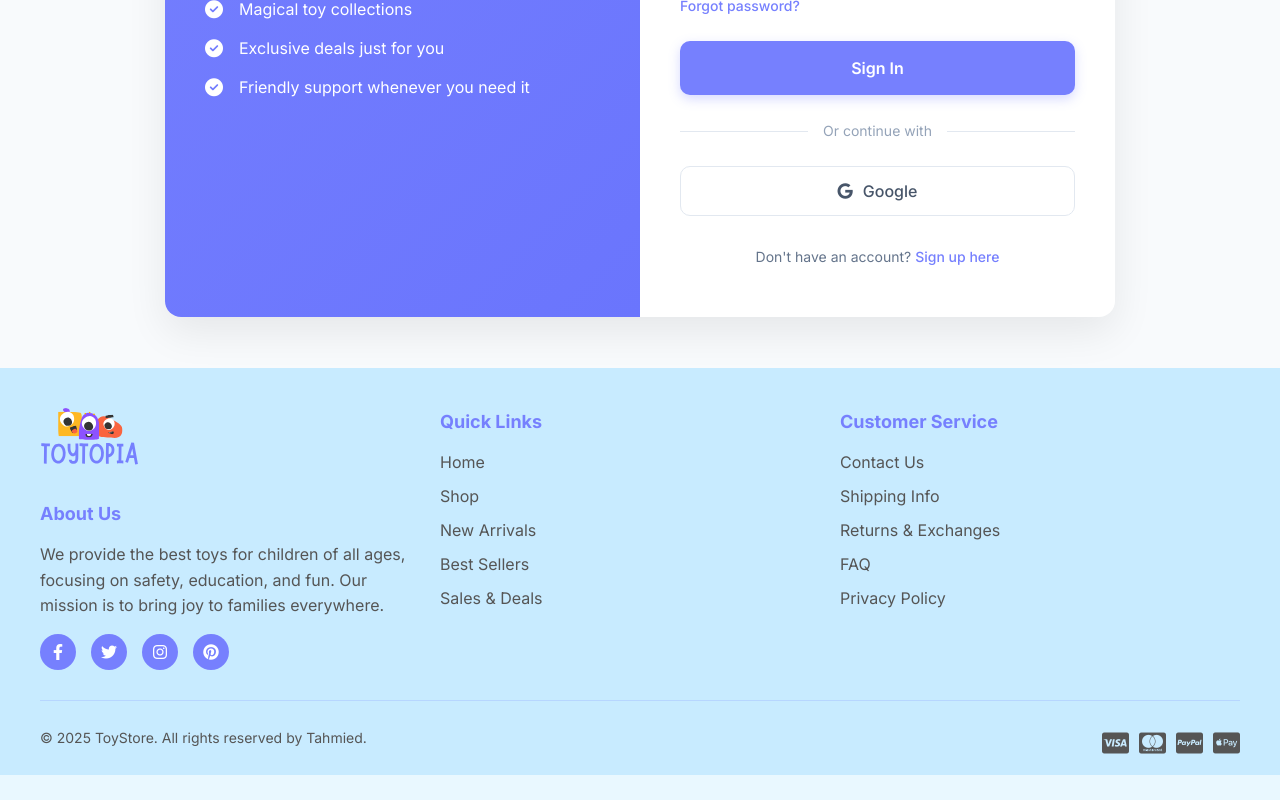
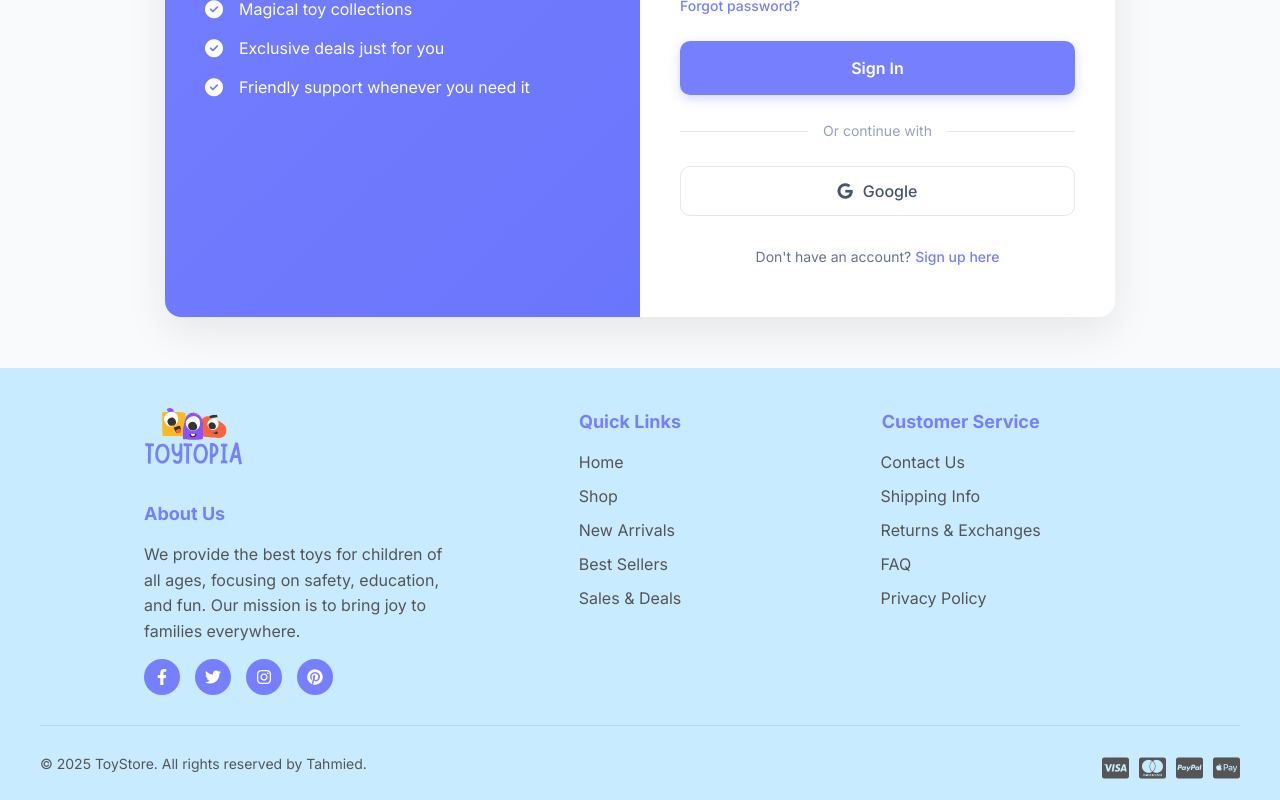
Before and after one commit to Tahmied/toytopia, a React (Vite) app: page /login in a window 1280 px wide. Shown: the part 582-1382 px from the top of the page. Before the commit the page ends 1357 px from the top, so only its background shows below. Built offline with nearby package versions, Linux system fonts and the light colour scheme; no server answers.

Commit message:
- made all sections width margin symmetrical

```diff
--- a/src/Components/Footer.jsx
+++ b/src/Components/Footer.jsx
@@ -20,7 +20,7 @@ const Footer = () => {
                         </div>
                     </div>
 
-                    <div className="footer-section">
+                    <div className="footer-section right-f">
                         <h3>Quick Links</h3>
                         <ul>
                             <li><a href="#">Home</a></li>
@@ -31,7 +31,7 @@ const Footer = () => {
                         </ul>
                     </div>
 
-                    <div className="footer-section">
+                    <div className="footer-section right-f">
                         <h3>Customer Service</h3>
                         <ul>
                             <li><a href="#">Contact Us</a></li>
--- a/src/index.css
+++ b/src/index.css
@@ -40,6 +40,7 @@ header {
     justify-content: space-between;
     align-items: center;
     gap: 24px;
+    width: 90%;
 }
 
 .logo {
@@ -893,10 +894,9 @@ body.no-scroll {
     justify-content: space-between;
     align-items: center;
     gap: 3rem;
-    width: 90%;
-    max-width: 1100px;
+    width: 80%;
+    max-width: 1300px;
     margin: 2rem auto;
-    padding: 2rem;
 }
 
 .slide-two-left {
@@ -953,6 +953,7 @@ body.no-scroll {
     line-height: 1.2;
     color: #222;
     margin: 0;
+    width: 80%;
 }
 
 .slide-two-states {
@@ -1187,9 +1188,9 @@ body.no-scroll {
 .toys-grid {
     display: grid;
     grid-template-columns: 1fr 1fr 1fr;
-    gap: 2rem;
+    gap: 1rem;
     margin: 2rem auto;
-    width: 80%;
+    width: 90%;
 }
 
 .popular-view-more {
@@ -1555,7 +1556,7 @@ body.no-scroll {
     display: flex;
     justify-content: space-between;
     align-items: center;
-    width: 90%;
+    width: 80%;
     gap: 2rem;
 }
 
@@ -1566,16 +1567,18 @@ body.no-scroll {
     flex-direction: column;
     gap: 1rem;
     flex: 1;
+    max-width: 400px;
 }
 
 .creative-right {
     flex: 1;
     display: flex;
-    justify-content: center;
+    justify-content: right;
+    align-items: center;
 }
 
 .creative-right-img {
-    max-width: 100%;
+    max-width: 500px;
     height: auto;
 }
 
@@ -1671,11 +1674,12 @@ body.no-scroll {
 }
 
 .footer-container {
-    max-width: 1200px;
+    max-width: 1300px;
     margin: 0 auto;
     display: flex;
     flex-wrap: wrap;
     justify-content: space-between;
+    width: 80%;
 }
 
 .footer-section {
@@ -1791,6 +1795,16 @@ body.no-scroll {
     align-items: flex-start;
 }
 
+.right-f {
+    align-items: center;
+}
+
+@media (max-width:768px) {
+    .right-f {
+        align-items: flex-start;
+    }
+}
+
 .logo {
     display: flex;
     justify-content: flex-start;
```
